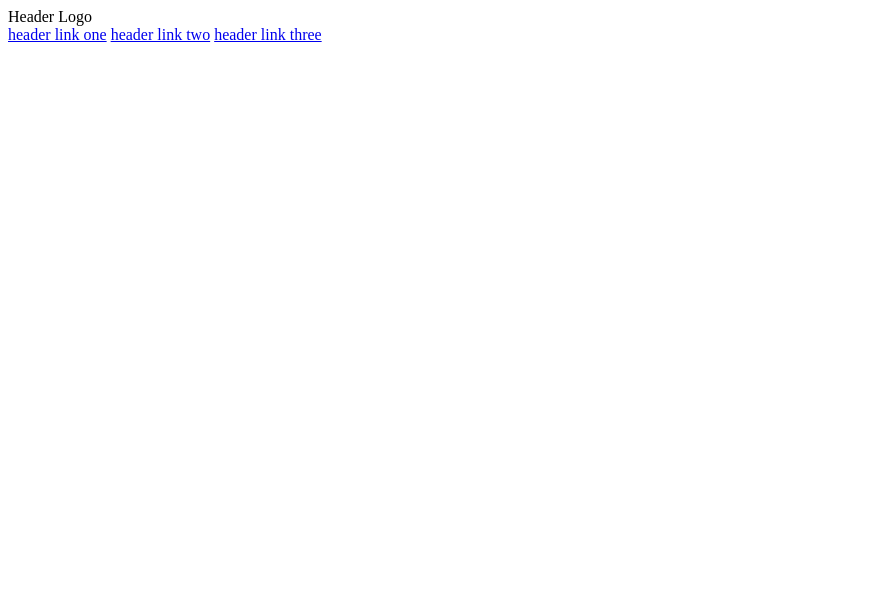
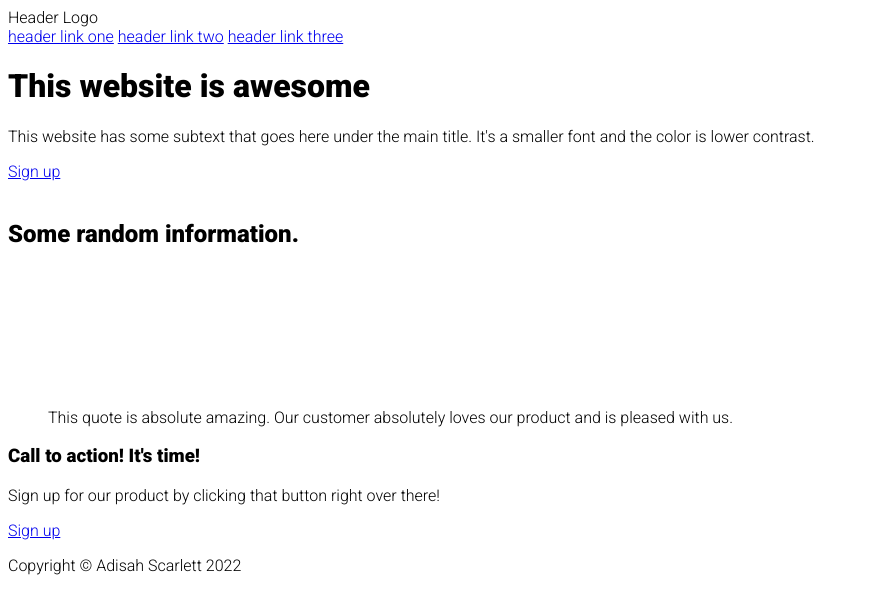
Before and after one commit to AdisahScarlett/odin-LandingPage, a plain HTML site: page index.html in a window 1280 px wide. Shown: the whole page, without its empty margins (0-869 px from the left). Drawn offline with Linux system fonts and the light colour scheme.

Commit message:
Add html and css rough draft

```diff
--- a/index.html
+++ b/index.html
@@ -4,10 +4,15 @@
   <meta charset="UTF-8">
   <meta http-equiv="X-UA-Compatible" content="IE=edge">
   <meta name="viewport" content="width=device-width, initial-scale=1.0">
+  <link rel="preconnect" href="https://fonts.googleapis.com">
+  <link rel="preconnect" href="https://fonts.gstatic.com" crossorigin>
+  <link href="https://fonts.googleapis.com/css2?family=Roboto:ital,wght@0,300;0,900;1,300;1,900&display=swap" rel="stylesheet">
+  <link rel="stylesheet" href="style.css">
   <title>Landing Page</title>
 </head>
 <body>
   <div class="hero">
+    <div class="container">
     <nav>
     <div class="logo">Header Logo</div>
 
@@ -17,10 +22,58 @@
       <a href="#">header link three</a>
     </div>
   </nav>
+
+    <div class="hero-content">
+      <div class="hero-info">
+        <h1>This website is awesome</h1>
+        <p>This website has some subtext that goes here under the main title. It's a smaller font and the color is lower contrast.</p>
+        <a class="hero-cta btn" href="#">Sign up</a>
+      </div>
+      <img src="" alt="">
+    </div>
   </div>
-  <div class="info"></div>
-  <div class="quote"></div>
-  <div class="call-to-action"></div>
-  <div class="footer"></div>
+  </div>
+  <div class="info">
+    <div class="container">
+    <h2>Some random information.</h2>
+    <div class="cards">
+      <div class="card">
+        <img src="" alt="">
+        <p></p>
+      </div>
+      <div class="card">
+        <img src="" alt="">
+        <p></p>
+      </div>
+      <div class="card">
+        <img src="" alt="">
+        <p></p>
+      </div>
+      <div class="card">
+        <img src="" alt="">
+        <p></p>
+      </div>
+    </div>
+    </div>
+  </div>
+  <div class="quote">
+    <div class="container">
+    <blockquote>
+      <p>This quote is absolute amazing. Our customer absolutely loves our product and is pleased with us.</p>
+    </blockquote>
+    </div>
+  </div>
+  <div class="cta-section">
+    <div class="cta">
+      <div class="left">
+        <h3>Call to action! It's time!</h3>
+        <p>Sign up for our product by clicking that button right over there!</p>
+      </div>
+      <a class="cta-btn btn" href="#">Sign up</a>
+    </div>
+  </div>
+  <div class="footer">
+    <p>Copyright &copy; Adisah Scarlett 2022 </p>
+  </div>
 </body>
 </html>
--- a/style.css
+++ b/style.css
@@ -0,0 +1,3 @@
+* {
+  font-family: 'Roboto', sans-serif;
+}
```
